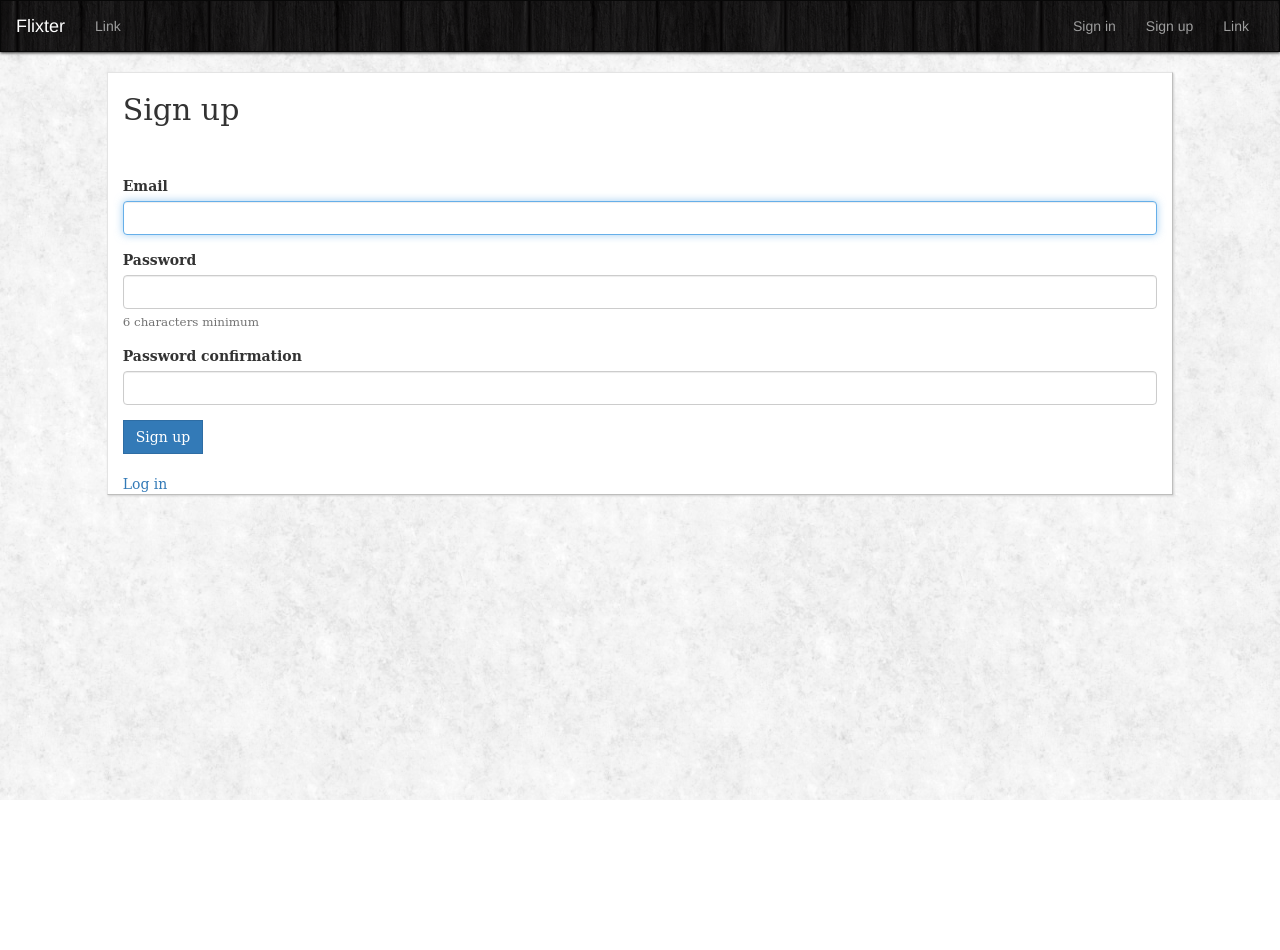
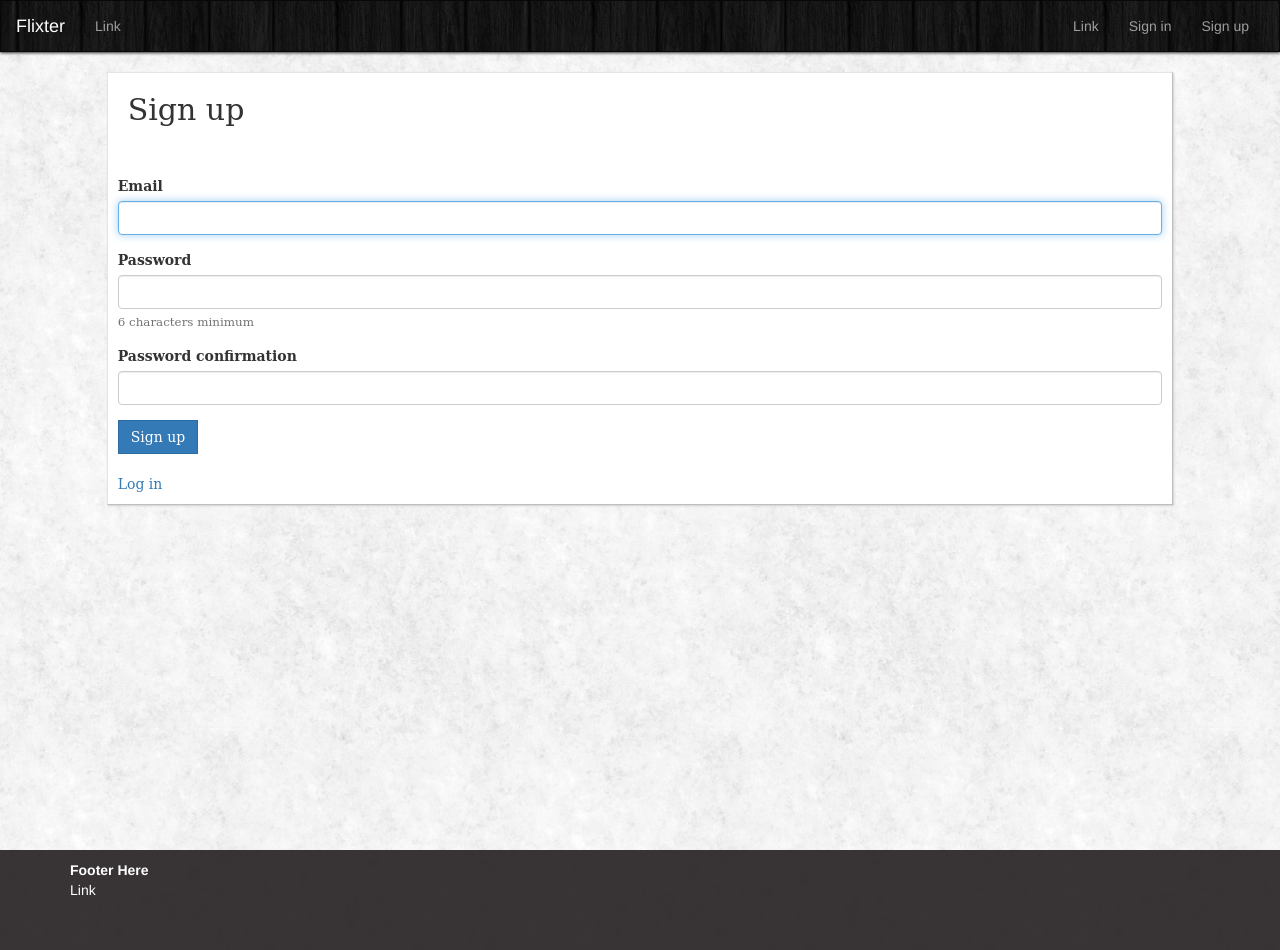
Before and after one commit to mumtaz7/flixter, a Rails app: page /users/sign_up in a window 1280 px wide. Before the commit the page ends 800 px from the top, so only its background shows below. Run offline with Rails 7, Linux system fonts and the light colour scheme; style sheets or scripts are compiled from the project's sources; some libraries are stand-ins or nearby versions.

Commit message:
added sticky footer

```diff
--- /dev/null
+++ b/app/assets/stylesheets/footer.css.scss
@@ -0,0 +1,32 @@
+$footer-height: 100px;
+
+html,
+body {
+  height: 100%;
+  /* The html and body elements cannot have any padding or margin. */
+}
+
+/* Wrapper for page content to push down footer */
+#wrap {
+  min-height: 100%;
+  height: auto;
+  /* Negative indent footer by its height */
+  margin: 0 auto -$footer-height;
+  /* Pad bottom by footer height */
+  padding: 0 0 $footer-height;
+}
+
+/* Set the fixed height of the footer here */
+#footer {
+  height:$footer-height;
+  color:white;
+  background-color: rgba(36,32,33,0.9);
+  font-family: "Helvetica Neue",Helvetica;
+  padding:10px 0px;
+  margin-top:30px;
+}
+
+#footer a {
+  color:white;
+  font-weight:100;
+}
--- a/app/assets/stylesheets/master.css.scss
+++ b/app/assets/stylesheets/master.css.scss
@@ -62,4 +62,13 @@
   background: #fff;
   border: 1px solid #ccc;
   border-color: #e4e4e4 #bebebd #bebebd #e4e4e4;
+  padding:10px;
 }
+
+.booyah-box h2, .booyah-box h1 {
+  margin:10px;
+}
+
+.clr {
+  clear:both;
+}
--- a/app/views/layouts/application.html.erb
+++ b/app/views/layouts/application.html.erb
@@ -8,6 +8,7 @@
 </head>
 <body>
 
+  <div id="wrap">
     <nav class="navbar navbar-inverse" role="navigation">
       <div class="container-fluid">
         <!-- Brand and toggle get grouped for better mobile display -->
@@ -18,7 +19,7 @@
             <span class="icon-bar"></span>
             <span class="icon-bar"></span>
           </button>
-        <a class="navbar-brand" href="#">Flixter</a>
+          <%= link_to 'Flixter', root_url, class: 'navbar-brand' %>
         </div>
 
         <!-- Collect the nav links, forms, and other content for toggling -->
@@ -27,26 +28,40 @@
             <li><a href="#">Link</a></li>
           </ul>
           <ul class="nav navbar-nav navbar-right">
+            <li><a href="#">Link</a></li>
             <% if user_signed_in? %>
               <li><%= link_to 'Sign out', destroy_user_session_path, method: :delete %></li>
             <% else %>
               <li><%= link_to 'Sign in', new_user_session_path %></li>
               <li><%= link_to 'Sign up', new_user_registration_path %></li>
             <% end %>
-        <li><a href="#">Link</a></li>
           </ul>
         </div><!-- /.navbar-collapse -->
       </div><!-- /.container-fluid -->
     </nav>
 
-<%if notice.present? %>
+
+    <% if notice.present? %>
       <p class="alert alert-info"><%= notice %></p>
     <% end %>
+
     <% if alert.present? %>
       <p class="alert alert-danger"><%= alert %></p>
     <% end %>
 
     <%= yield %>
 
+  </div>
+
+  <br class="clr" />
+
+  <div id="footer">
+    <div class="container">
+      <b>Footer Here</b>
+      <br />
+      <%= link_to 'Link', '#' %>
+    </div>
+  </div>
+
 </body>
 </html>
```
Lines whose indentation alone changed are shown as unchanged.
